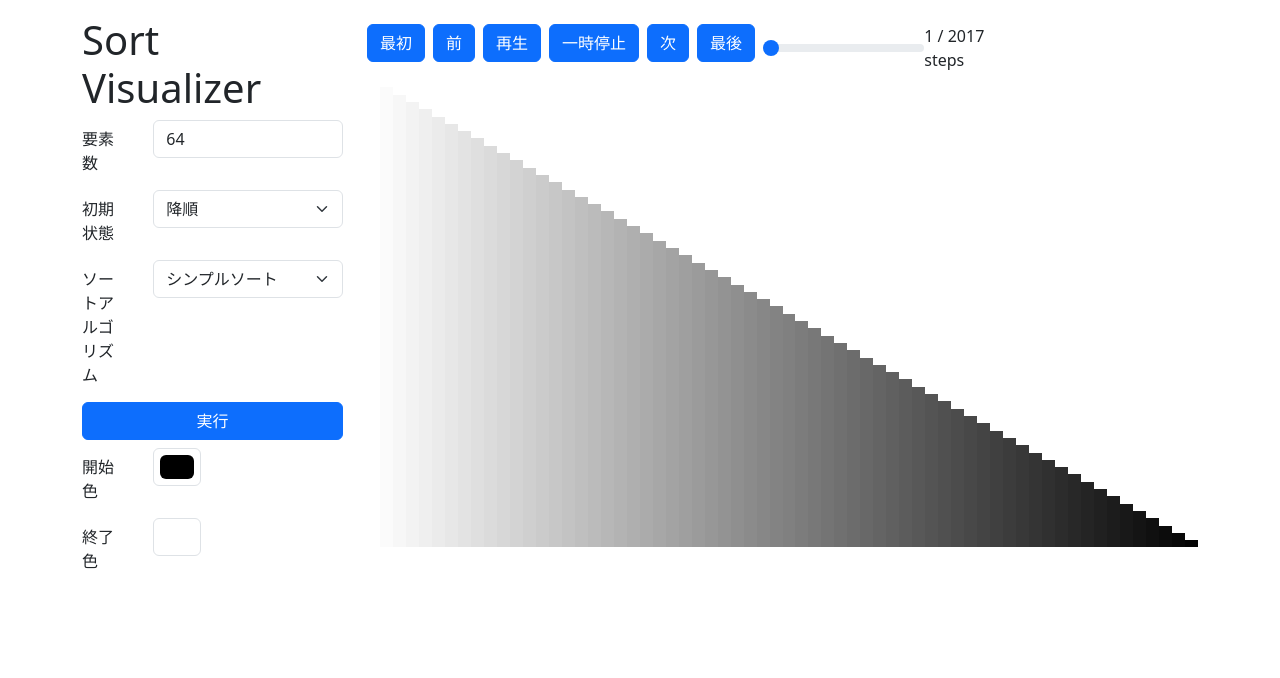
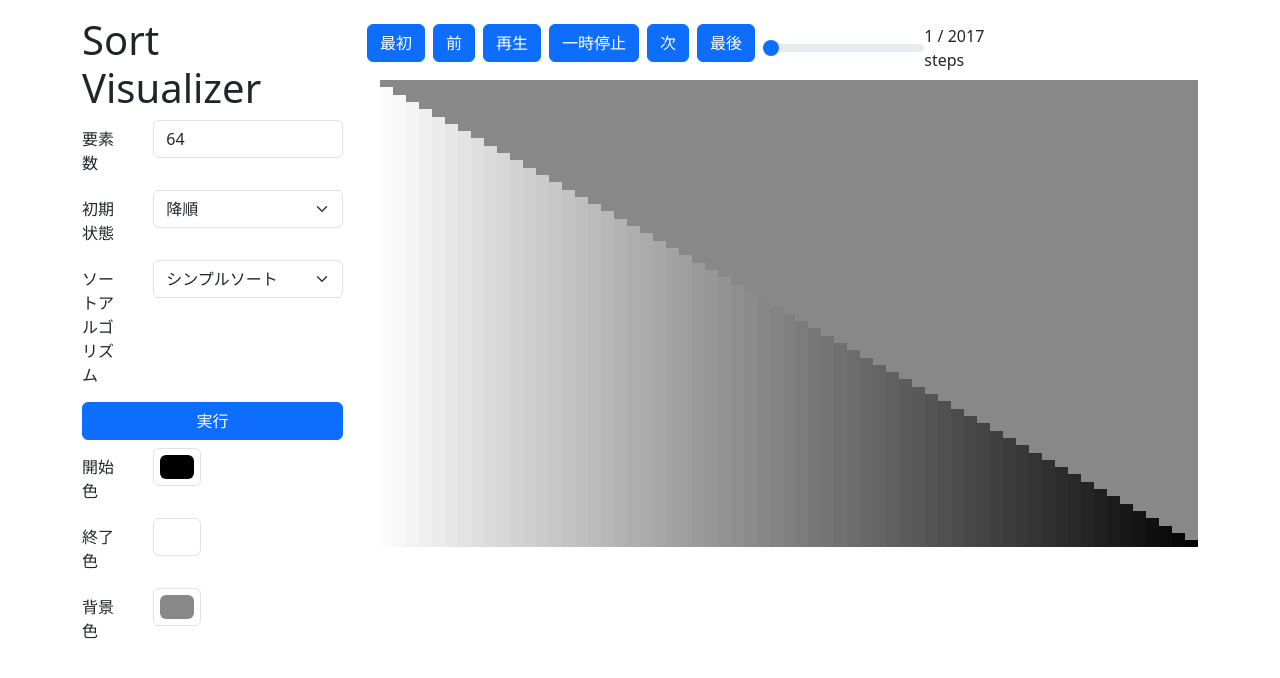
Before and after one commit to hal-shu-sato/algorithm1-2b, a Next.js app: page / in a window 1280 px wide. Both pictures are taken after a click on the button "実行". Shown: the top 678 px of the page. Built offline with nearby package versions, Linux system fonts and the light colour scheme.

Commit message:
add changing the background color

```diff
--- a/src/app/main.tsx
+++ b/src/app/main.tsx
@@ -118,6 +118,7 @@ export default function Main() {
   const [sortAlgorithm, setSortAlgorithm] = useState('simple');
   const [startColor, setStartColor] = useState('#000000');
   const [endColor, setEndColor] = useState('#ffffff');
+  const [bgColor, setBgColor] = useState('#888888');
 
   const [visualizerState, setVisualizerState] = useState<{
     history: number[][];
@@ -264,6 +265,13 @@ export default function Main() {
               onChange={(event) => setEndColor(event.target.value)}
             />
           </FormRow>
+          <FormRow label="背景色">
+            <Form.Control
+              type="color"
+              value={bgColor}
+              onChange={(event) => setBgColor(event.target.value)}
+            />
+          </FormRow>
         </Col>
         <Col xs="12" lg="9">
           <Row className="my-2 gx-2">
@@ -339,6 +347,7 @@ export default function Main() {
             size={visualizerState.size}
             startColor={startColor}
             endColor={endColor}
+            bgColor={bgColor}
           />
         </Col>
       </Row>
--- a/src/app/visualizer.tsx
+++ b/src/app/visualizer.tsx
@@ -21,11 +21,13 @@ export default function Visualizer({
   size,
   startColor,
   endColor,
+  bgColor,
 }: {
   array: number[];
   size: number;
   startColor: string;
   endColor: string;
+  bgColor: string;
 }) {
   if (size === 0 || !Array.isArray(array)) return null;
 
@@ -35,7 +37,7 @@ export default function Visualizer({
   return (
     <div className={styles.visualizerContainer}>
       <Ratio aspectRatio="16x9">
-        <div className={styles.visualizer}>
+        <div className={styles.visualizer} style={{ backgroundColor: bgColor }}>
           {array.map((value, i) => (
             <div
               key={i}
```
